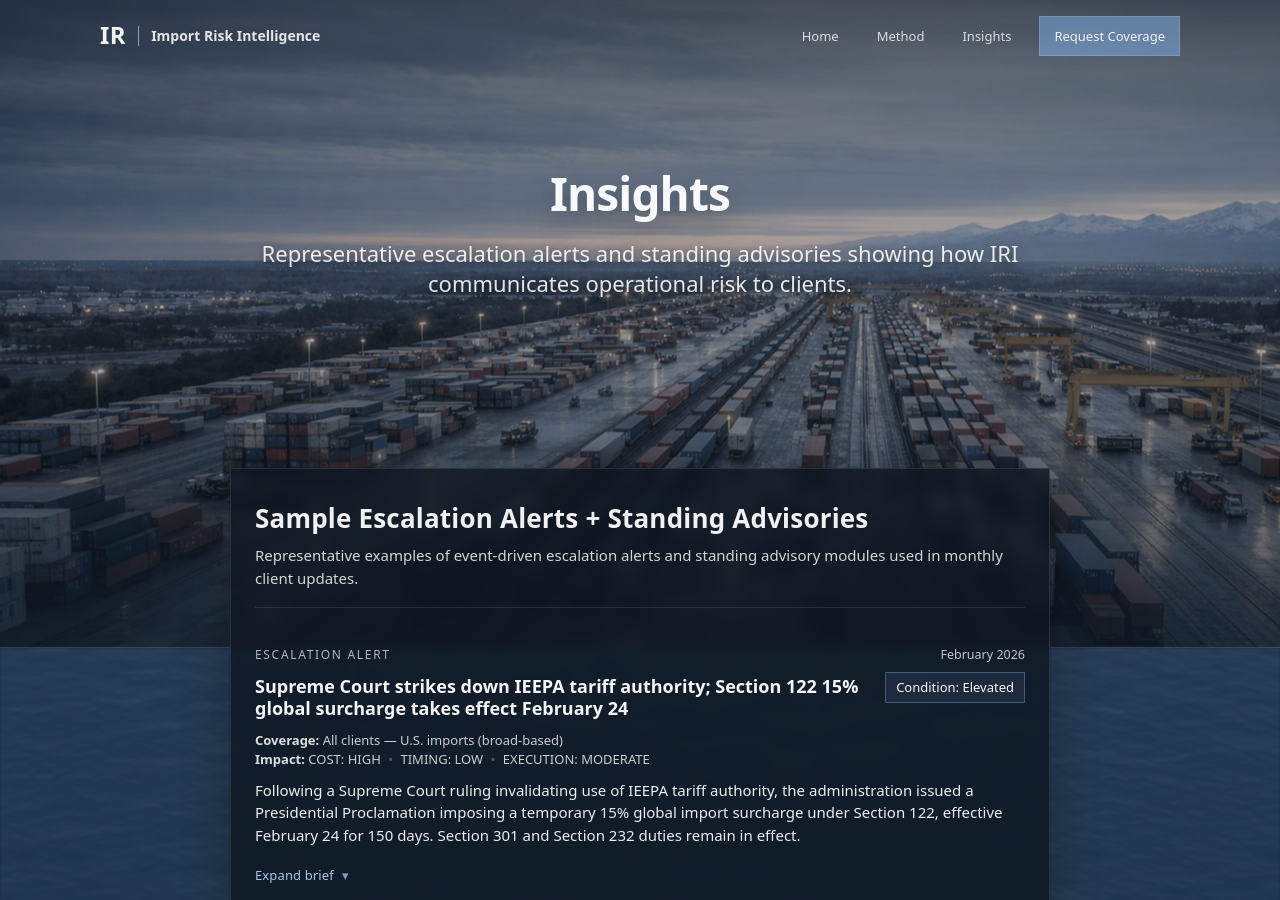
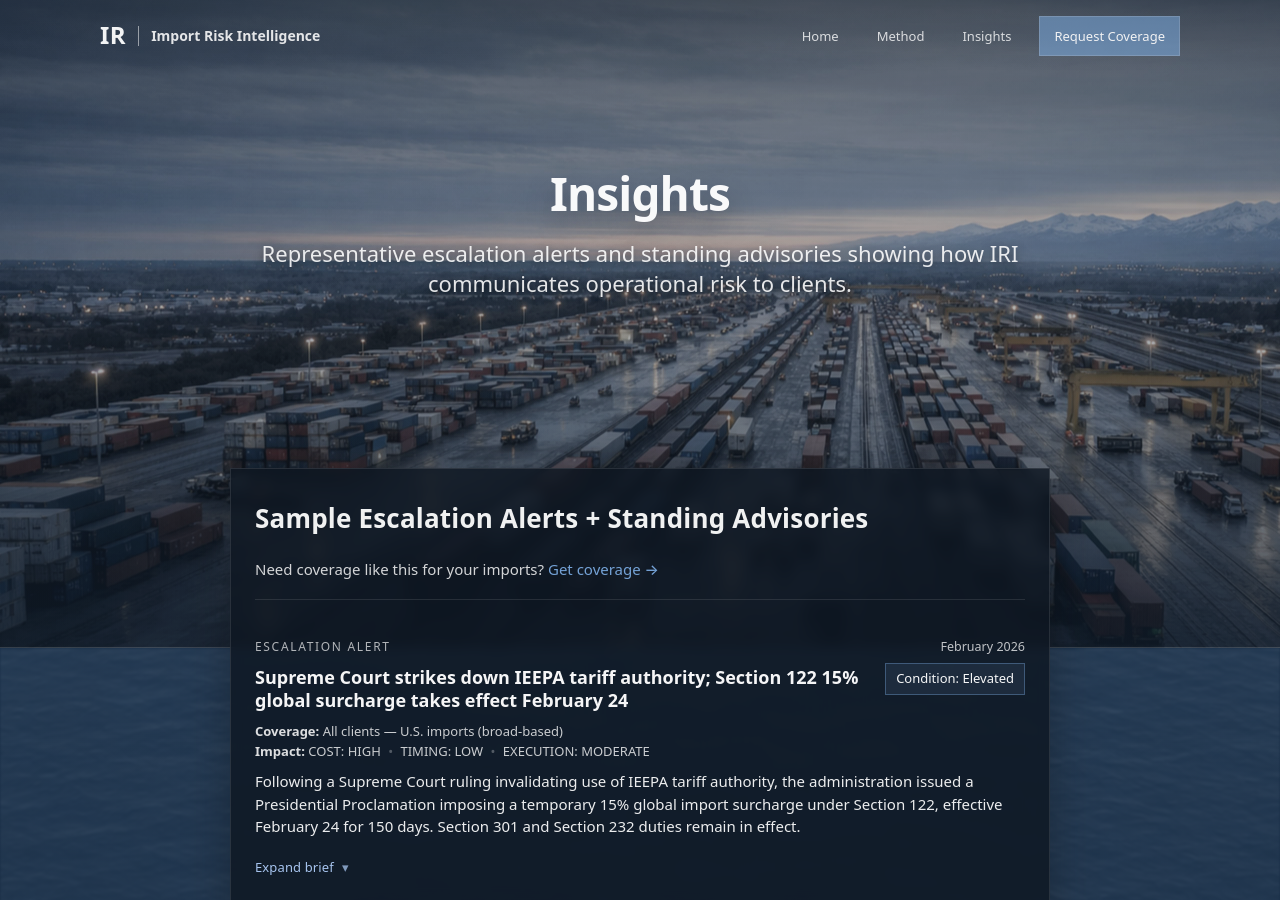
Before and after one commit to importrisk/import-risk-intelligence-site, a Jekyll site: the page built from insights.html, in a window 1280 px wide and 900 px high. Built offline with Jekyll 4.4.1, drawn with Linux system fonts in a browser that asks for light colours.

Commit message:
Update insights.html

```diff
--- a/insights.html
+++ b/insights.html
@@ -29,7 +29,10 @@ description: Representative escalation alerts and standing advisories — concis
       <!-- CARD HEADING (inside the dark card) -->
       <header class="brief-card-head">
         <h2>Sample Escalation Alerts + Standing Advisories</h2>
-          <p class="muted">Representative examples of event-driven escalation alerts and standing advisory modules used in monthly client updates.</p>
+        <p class="muted">
+          Need coverage like this for your imports?
+          <a class="inline-learn-more" href="./contact.html">Get coverage →</a>
+        </p>
       </header>
 
         <!-- ENTRY 1 -->
```
Lines whose indentation alone changed are shown as unchanged.
